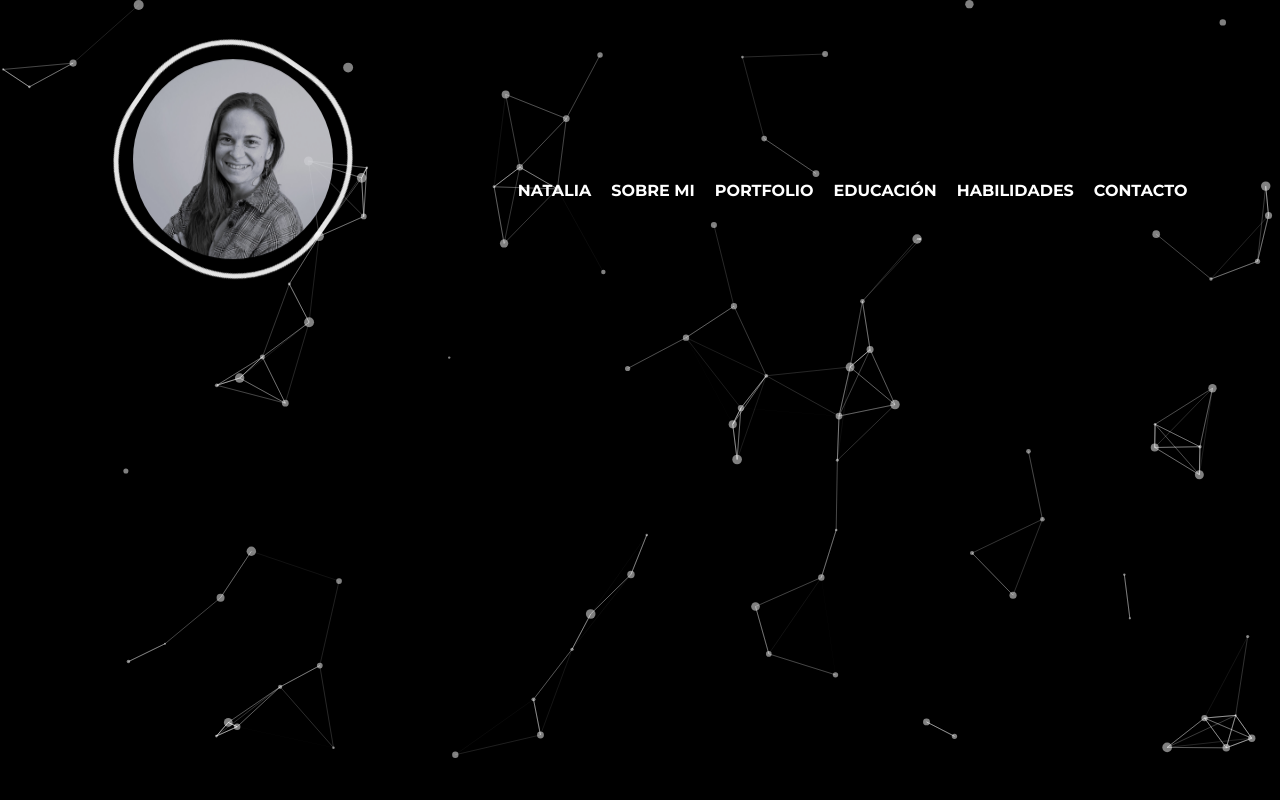
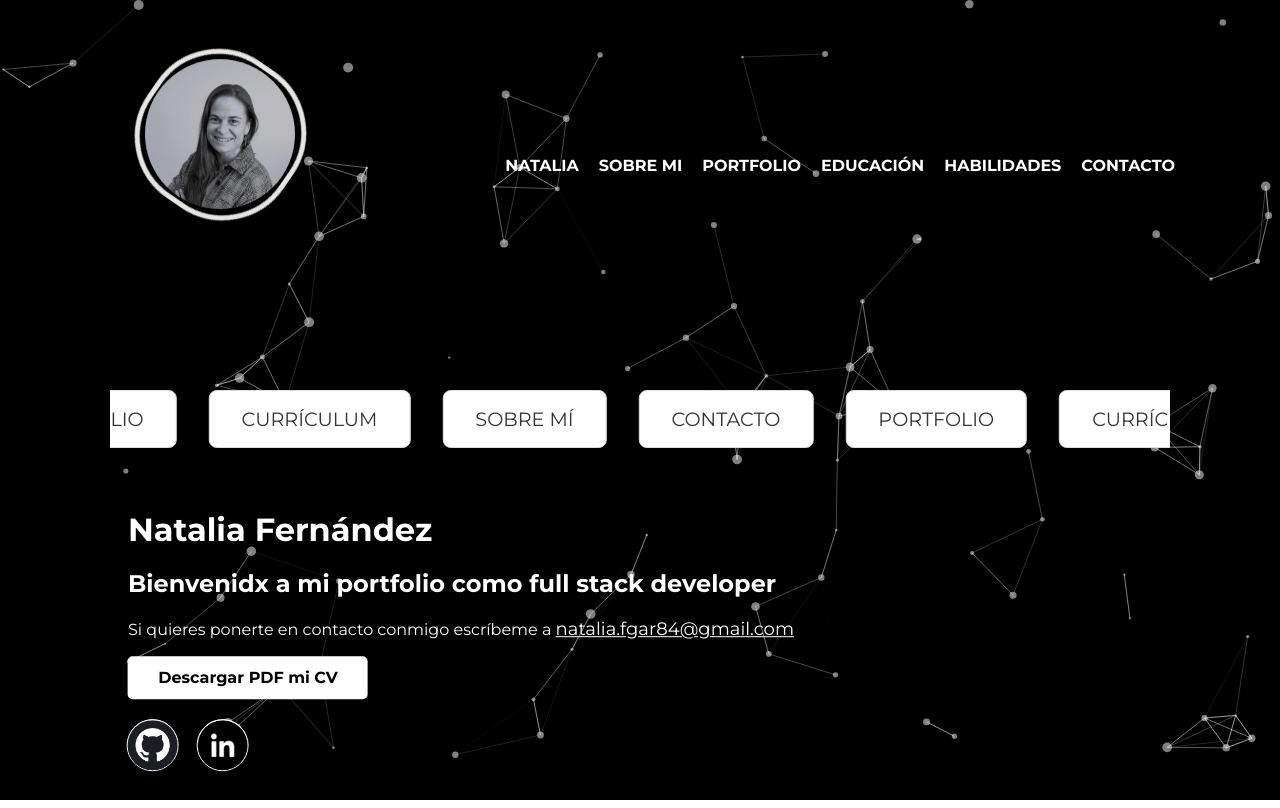
Before and after one commit to Natfer84/portfolio, a React (Create React App) app in the folder front/: page / in a window 1280 px wide. Built offline with nearby package versions, Linux system fonts and the light colour scheme.

Commit message:
Realizado, modificaciones en el css de natalia, portfolio. Creado loop para natalia

```diff
--- a/front/src/App.js
+++ b/front/src/App.js
@@ -17,7 +17,7 @@ function App() {
       <ParticlesBackground />
       <Header />
        <Routes>
-       <Route path="/Natalia" element={<Natalia />}></Route>
+       <Route path="/" element={<Natalia />}></Route>
        <Route path="/AboutMe" element={<AboutMe />}></Route>
        <Route path="/Portfolio" element={<Portfolio />}></Route>
        </Routes>
--- /dev/null
+++ b/front/src/components/Loop.js
@@ -0,0 +1,32 @@
+// components/InfiniteCarousel.jsx
+import { useState, useEffect } from "react";
+import "../styles/Loop.css";
+
+// components/InfiniteCarousel.jsx
+const items = [
+  { title: "PORTFOLIO", url: "/Portfolio" },
+  { title: "CURRÍCULUM", url: "/Currículum" },
+  { title: "SOBRE MÍ", url: "/AboutMe" },
+  { title: "CONTACTO", url: "/Contacto" },
+];
+
+export default function InfiniteCarousel() {
+  // duplicamos el array para crear el efecto de bucle infinito
+  const duplicatedItems = [...items, ...items];
+
+  return (
+    <div className="carousel-wrapper">
+      <div className="carousel-track">
+        {duplicatedItems.map((item, index) => (
+          <a
+            key={index}
+            href={item.url}
+            className="carousel-item"
+          >
+            {item.title}
+          </a>
+        ))}
+      </div>
+    </div>
+  );
+}
--- a/front/src/components/Nav.js
+++ b/front/src/components/Nav.js
@@ -19,30 +19,34 @@ export default function Nav() {
   }, []);
 
   return (
-
-
-
+    <nav>
       <div className={`Container_Nav ${menuOpen ? "Open" : ""}`}>
         {/* Botón de menú hamburguesa para móviles */}
-      <div className="Menu_Hamburguesa" onClick={() => setMenuOpen(!menuOpen)}>
+        <div
+          className="Menu_Hamburguesa"
+          onClick={() => setMenuOpen(!menuOpen)}
+        >
           <div className="Bar"></div>
           <div className="Bar"></div>
           <div className="Bar"></div>
         </div>
 
-      <nav>
+        <section>
           <ul className="Box__Nav__Ul">
             <li className="Box__Nav__Li">
               <Link to="/Natalia" onClick={() => setMenuOpen(false)}>
                 NATALIA
               </Link>
-        </li>       <li className="Box__Nav__Li">
+            </li>{" "}
+            <li className="Box__Nav__Li">
               <Link to="/AboutMe" onClick={() => setMenuOpen(false)}>
                 SOBRE MI
               </Link>
             </li>
             <li className="Box__Nav__Li">
-          <Link to="/Portfolio" onClick={() => setMenuOpen(false)}>PORTFOLIO</Link>
+              <Link to="/Portfolio" onClick={() => setMenuOpen(false)}>
+                PORTFOLIO
+              </Link>
             </li>
             <li className="Box__Nav__Li">
               <Link to="/Education">EDUCACIÓN</Link>
@@ -54,10 +58,8 @@ export default function Nav() {
               <Link to="/Contact">CONTACTO</Link>
             </li>
           </ul>
-
-
+        </section>
+      </div>
     </nav>
-    </div>
-
   );
 }
--- a/front/src/pages/Natalia.js
+++ b/front/src/pages/Natalia.js
@@ -1,18 +1,17 @@
 import React from "react";
 import "../styles/Natalia.css";
-
+import Loop from "../components/Loop.js";
 
 export default function Natalia() {
-
   const email = "natalia.fgar84@gmail.com";
 
-
   return (
+    <main className="Container_Main_Natalia">
       <div className="Box__Natalia">
         <h1 className="Box_Natalia_h1">Natalia Fernández</h1>
 
         <h2 className="Box_Natalia_h2">
-        BIENVENIDX A MI PORTFOLIO COMO FULL STACK DEVELOPER
+          Bienvenidx a mi portfolio como full stack developer
         </h2>
 
         <p className="Box_Natalia_P">
@@ -24,37 +23,33 @@ export default function Natalia() {
 
         <div className="Box_Natalia_CV">
           <a href="assets/cvNatalia.pdf" download="cvNatalia.pdf">
-          <div className="Box_div_cv">Descargar mi CV PDF</div>
+            <div className="Box_div_cv">Descargar PDF mi CV</div>
           </a>
         </div>
 
         {/* caja redes sociales */}
+        <section>
           <div className="Box_AboutMe_networks">
             {/* enlace github */}
             <div className="Box_div_github">
-
               <div className="Box_div_github_img">
                 <a href="https://github.com/Natfer84/proyectoPortfolio">
                   <img src="images/github.jpg" alt="logotipo github"></img>
                 </a>
               </div>
-
             </div>
             {/* enlace linkedin */}
             <div className="Box_div_linkedin">
-
               <div className="Box_div_linkedin_img">
                 <a href="https://www.linkedin.com/in/natalia-fernandezgarcia/">
                   <img src="images/linkedin.jpg" alt="logotipo linkedin"></img>
                 </a>
               </div>
-
             </div>
           </div>
-
+        </section>
       </div>
-
-
-
+      <Loop />
+    </main>
   );
 }
--- a/front/src/pages/Portfolio.js
+++ b/front/src/pages/Portfolio.js
@@ -33,10 +33,10 @@ export default function Portfolio() {
     },
   ];
   return (
+    <main className="Main_Portfolio">
+      <h1 className="Container_h1_Portfolio">Proyectos</h1>
       <div className="Container_Porfolio">
         {/*puede ir un h1*/}
-      <h1 clasName="Container_h1_Portfolio">Proyectos</h1>
-
         <div className="Container_box_jsonJobs">
           {jobs.map((job) => (
             <div key={job.id} className="Container_job">
@@ -75,14 +75,23 @@ export default function Portfolio() {
                       src="images/github.jpg"
                       alt="logotipo github"
                       className="Container_job_link_img"
-                  >
-                  </img>
+                    ></img>
                   </a>
                 </div>
               </div>
             </div>
           ))}
         </div>
+
       </div>
+      <section className="Container_Shortcut">
+        <span className="Container_Shortcut_Span">
+          <a href="/Natalia">NATALIA</a>
+          </span>
+          <span>
+          <a href="/AboutMe">SOBRE MÍ</a>
+          </span>
+        </section>
+    </main>
   );
 }
--- a/front/src/styles/AboutPerson.css
+++ b/front/src/styles/AboutPerson.css
@@ -5,8 +5,8 @@
   margin: 40px;
 }
 .Box_Personal {
-  width: 200px;
-  height: 200px;
+  width: 150px;
+  height: 150px;
   /*border: 1px solid white;*/
   background-image: url(/public/images/imgPerson.jpg);
   background-repeat: no-repeat;
@@ -26,13 +26,13 @@
   }
 }
 .Box_rotating_border {
-  width: 220px;
-  height: 220px;
+  width: 155px;
+  height: 155px;
   border: 5px solid white;
   border-radius: 45%;
   box-shadow: 1px, 1px, 1px white;
   animation: float 3s ease-in-out infinite alternate, spin 5s linear infinite;
-  margin: -15px;
+  margin: -7px;
 }
 @keyframes spin {
   from {
--- a/front/src/styles/Header.css
+++ b/front/src/styles/Header.css
@@ -2,7 +2,7 @@
   padding: 20px;
   display: flex;
   flex-direction: row;
-  align-items: normal;
+  align-items: center;
   justify-content: space-between;
   position: relative;
 }
--- /dev/null
+++ b/front/src/styles/Loop.css
@@ -0,0 +1,46 @@
+.carousel-wrapper {
+  overflow: hidden;
+  display: flex;
+  flex-direction: row;
+  flex-wrap: wrap;
+  margin-top: 5%;
+}
+
+.carousel-track {
+  display: flex;
+  width: fit-content;
+  animation: scrollLeft 20s linear infinite;
+  flex-direction: row;
+  flex-wrap: nowrap;
+  width: 1000px;
+  padding: 30px;
+}
+
+.carousel-item {
+  flex: 0 0 auto;
+  padding: 1rem 2rem;
+  margin-right: 2rem;
+  font-size: 1.2rem;
+  color: #333;
+  text-decoration: none;
+  background-color: rgb(255, 255, 255);
+  border: 1px solid #ddd;
+  border-radius: 8px;
+  transition: transform 0.2s;
+}
+
+.carousel-item:hover {
+  /*transform: scale(1.05);*/
+  background-color: black;
+  color: white;
+  transform: translateY(-5px);
+}
+
+@keyframes scrollLeft {
+  0% {
+    transform: translateX(0);
+  }
+  100% {
+    transform: translateX(-50%);
+  }
+}
--- a/front/src/styles/Natalia.css
+++ b/front/src/styles/Natalia.css
@@ -1,10 +1,15 @@
+.Container_Main_Natalia {
+  display: flex;
+  flex-direction: column;
+  flex-wrap: wrap;
+  justify-content: center;
+  align-items: center;
+  margin-top: 2%;
+}
 .Box__Natalia {
   color: white;
-  z-index: 2;
-  width: 80%;
-  top: 30%;
-  left: 47%;
-  transform: translate(-39%, -50%);
+ position: relative;
+
 }
 .Box__Natalia h1 {
   width: 100%;
@@ -156,13 +161,9 @@
 @media (min-width: 1367px) and (max-width: 1920px) {
   /* Estilos para pantallas grandes de escritorio */
   .Box__Natalia {
-    position: absolute;
+    position: relative;
     color: white;
-    z-index: 2;
-    top: 65%;
-    left: 50%;
-    width: 52%;
-    right: 50%;
+
   }
 }
 /*PANTALLAS ULTRA-WIDE / 4K*/
--- a/front/src/styles/Portfolio.css
+++ b/front/src/styles/Portfolio.css
@@ -2,18 +2,20 @@
   display: flex;
   flex-direction: column;
   flex-wrap: wrap;
-  position: absolute;
+  /*position: absolute;
   justify-content: center;
   align-items: center;
   top: 70%;
   left: 50%;
   transform: translate(-50%, -50%);
-  width: 100%;
+  width: 100%;*/
 }
 
 .Container_h1_Portfolio {
   color: white;
-
+  position: relative;
+  text-align: center;
+  margin-bottom: 5%;
 }
 .Container_box_jsonJobs {
   display: flex;
@@ -30,13 +32,36 @@
   align-items: center;
   color: rgb(0 0 0);
   padding: 30px;
-  background-color: rgb(209 205 205 / 82%);
+  background-color: rgb(255 255 255 / 89%);
   border-radius: 20px;
   box-shadow: 0 0px 24px 0px rgb(255 255 255);
   animation: float2 4s ease-in-out infinite alternate;
   width: 300px;
   justify-content: center;
-  margin-top: 300px;
+  /*margin-top: 300px;*/
+}
+.Container_Shortcut {
+  text-align: center;
+  margin-top: 3%;
+  margin-bottom: 3%;
+}
+.Container_Shortcut a {
+  border-radius: 5%;
+  border: 1px, solid, white;
+  color: white;
+  position: relative;
+  text-decoration: none;
+  font-weight: bold;
+  padding: 10px;
+}
+.Container_Shortcut a:hover {
+  background-color: rgb(216, 214, 214);
+  color: black;
+}
+.Container_Shortcut_Span {
+  margin: 2%;
+
+  border: 1px, solid, white;
 }
 /*
 @keyframes float2 {
```
Lines whose indentation alone changed are shown as unchanged.
